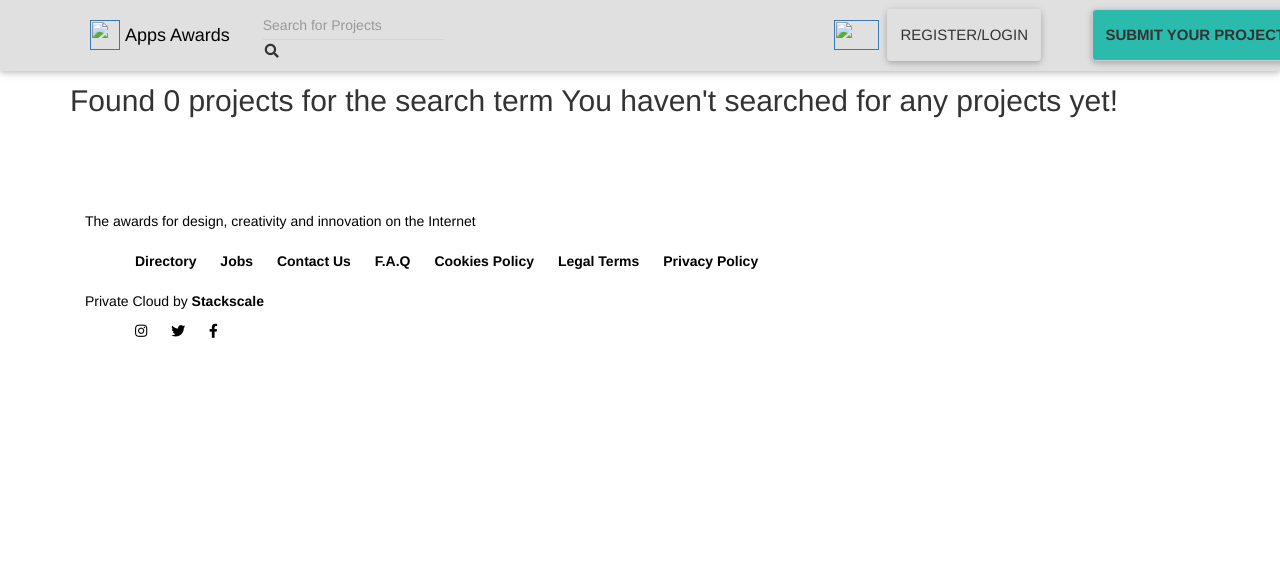
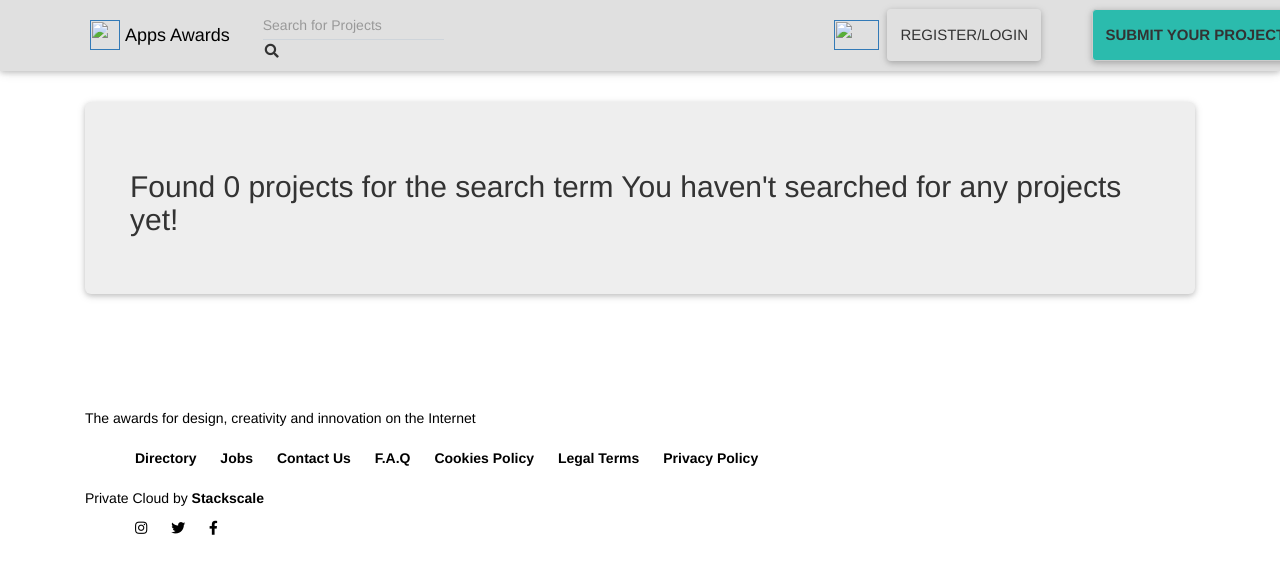
Before and after one commit to lizKimita/App-Awards, a Django app: page /search/ in a window 1280 px wide. Shown: the top 564 px of the page. Run offline with Django 3.2, Linux system fonts and the light colour scheme; some libraries are stand-ins or nearby versions; some web fonts are replaced.

Commit message:
adding styling to the search results page

```diff
--- a/projects_awards/templates/projects/search.html
+++ b/projects_awards/templates/projects/search.html
@@ -1,25 +1,24 @@
 {%extends 'projects/base.html'%}
 {% block content %}
-<div class="container" style="padding-top:5%">
-
+<div class="container" style="padding-top:8%">
+    <div class="jumbotron">
   <div class="row">
     {% if projects%}
-      <h2>Found {{ projects|length }} of searched term {{message}}</h2>
+      <h2 style="text-decoration:underline">Found {{ projects|length }} of searched term {{message}}</h2>
     {% else %}
       <h2> Found 0 projects for the search term {{message}}</h2>
     {% endif %}
 
   </div>
 
-  <div class="row">
-
   {% if projects %}
     {% for project in projects %}
-      <div class="col-sm-6 col-md-3">
-          <h1> <a href="/project_details/{{project.title.id}}">{{project.title}}</a> </h1>
-      </div>
+
+    <h3> <a href="">{{project.title}}</a> </h3>
+
     {% endfor %}
   {% endif %}
-  </div>
+
+</div>
 </div>
 {% endblock %}
```
